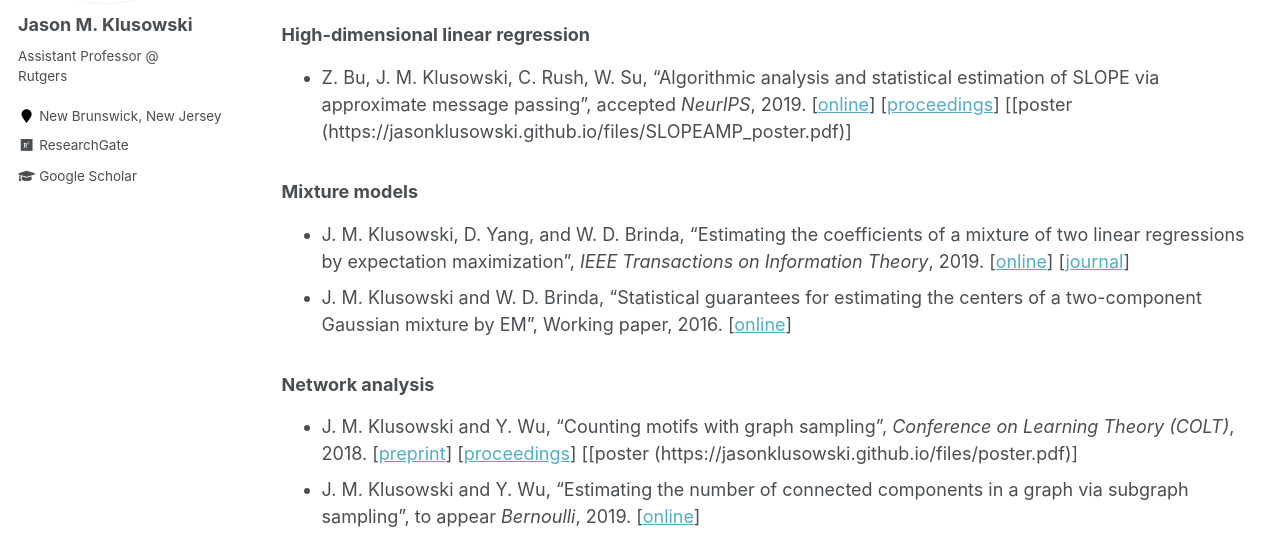
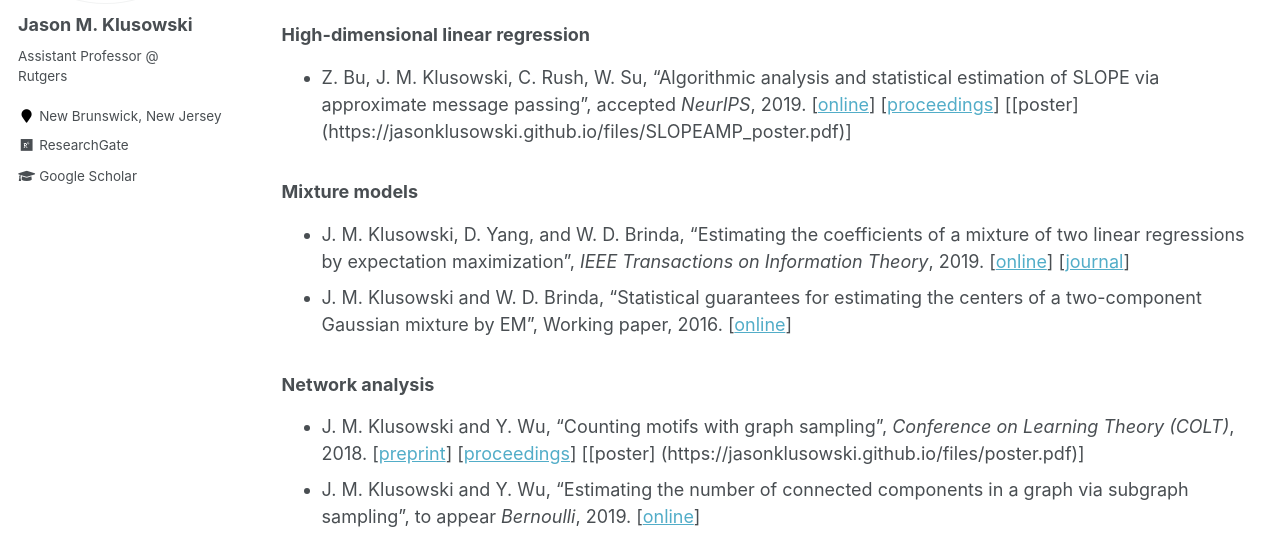
Before and after one commit to jasonklusowski/jasonklusowski.github.io, a Jekyll site: the page built from _pages/publications.md, in a window 1280 px wide and 900 px high, scrolled down 521 px. Shown: the part 166-719 px from the top of the window. Built offline with Jekyll 4.4.1, drawn with Linux system fonts in a browser that asks for light colours; formulas are drawn with MathJax 3.

```diff
--- a/_pages/publications.md
+++ b/_pages/publications.md
@@ -21,7 +21,7 @@ You can also find my articles on my [Google Scholar profile](https://scholar.goo
 
 ### High-dimensional linear regression
 
-* Z. Bu, J. M. Klusowski, C. Rush, W. Su, "Algorithmic analysis and statistical estimation of SLOPE via approximate message passing", accepted _NeurIPS_, 2019. [[online](https://arxiv.org/pdf/1907.07502.pdf)] [[proceedings](http://papers.neurips.cc/paper/9134-algorithmic-analysis-and-statistical-estimation-of-slope-via-approximate-message-passing)] [[poster (https://jasonklusowski.github.io/files/SLOPEAMP_poster.pdf)]
+* Z. Bu, J. M. Klusowski, C. Rush, W. Su, "Algorithmic analysis and statistical estimation of SLOPE via approximate message passing", accepted _NeurIPS_, 2019. [[online](https://arxiv.org/pdf/1907.07502.pdf)] [[proceedings](http://papers.neurips.cc/paper/9134-algorithmic-analysis-and-statistical-estimation-of-slope-via-approximate-message-passing)] [[poster] (https://jasonklusowski.github.io/files/SLOPEAMP_poster.pdf)]
 
 ### Mixture models
 
@@ -30,7 +30,7 @@ You can also find my articles on my [Google Scholar profile](https://scholar.goo
 
 ### Network analysis
 
-* J. M. Klusowski and Y. Wu, "Counting motifs with graph sampling", _Conference on Learning Theory (COLT)_, 2018. [[preprint](https://arxiv.org/pdf/1802.07773.pdf)] [[proceedings](http://proceedings.mlr.press/v75/klusowski18a/klusowski18a.pdf)] [[poster (https://jasonklusowski.github.io/files/poster.pdf)]
+* J. M. Klusowski and Y. Wu, "Counting motifs with graph sampling", _Conference on Learning Theory (COLT)_, 2018. [[preprint](https://arxiv.org/pdf/1802.07773.pdf)] [[proceedings](http://proceedings.mlr.press/v75/klusowski18a/klusowski18a.pdf)] [[poster] (https://jasonklusowski.github.io/files/poster.pdf)]
 * J. M. Klusowski and Y. Wu, "Estimating the number of connected components in a graph via subgraph sampling", to appear _Bernoulli_, 2019. [[online](https://arxiv.org/pdf/1801.04339.pdf)]
 
 ### Shaped constrained estimation
```
